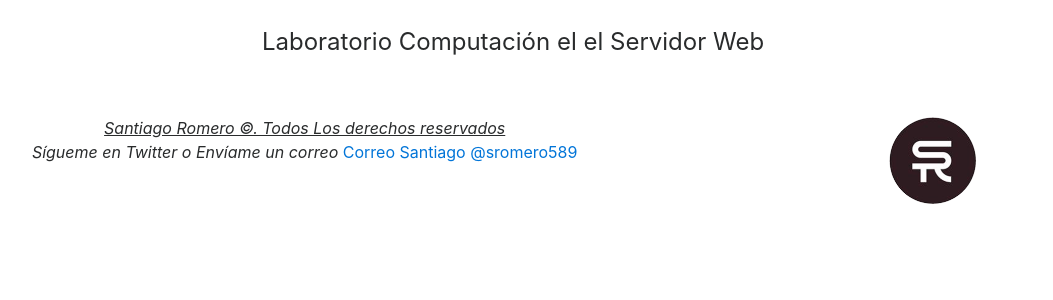
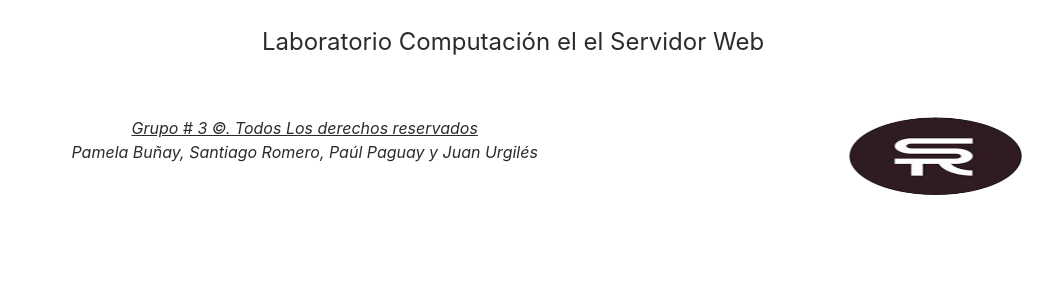
Before and after one commit to sromero589/Laboratorio_servidor_web, a PHP site: page / in a window 1280 px wide. Shown: the part 102-402 px from the top of the page, without its empty margins (127-1180 px from the left). Run offline with PHP 8.4, Linux system fonts and the light colour scheme.

Commit message:
Update footer.php

```diff
--- a/vista/footer.php
+++ b/vista/footer.php
@@ -10,13 +10,11 @@
                 <div class="container-fluid text-center text-light bg-dark rounded bottom">
                     <div class="row">
                         <div class="col-md-8">
-                            <ins> <i>   Santiago Romero &copy. Todos Los derechos reservados</i></ins>
-                            <br /><i>Sígueme en Twitter o Envíame un correo</i>
-                            <a href="mailto:sromero589@hotmail.com" > Correo Santiago </a>
-                            <a href="https://twitter.com/sromero589"> @sromero589 </a>
+                            <ins> <i>   Grupo # 3 &copy. Todos Los derechos reservados</i></ins>
+                            <br /><i>Pamela Buñay, Santiago Romero, Paúl Paguay y Juan Urgilés</i>
                         </div>
                         <div class="col-md-4">
-                            <img src="estilo/logo.png" alt="" height="100" width="100" />
+                            <img src="estilo/logo.png" alt="" height="90" width="200" />
                         </div>
                     </div>
                 </div>
```
